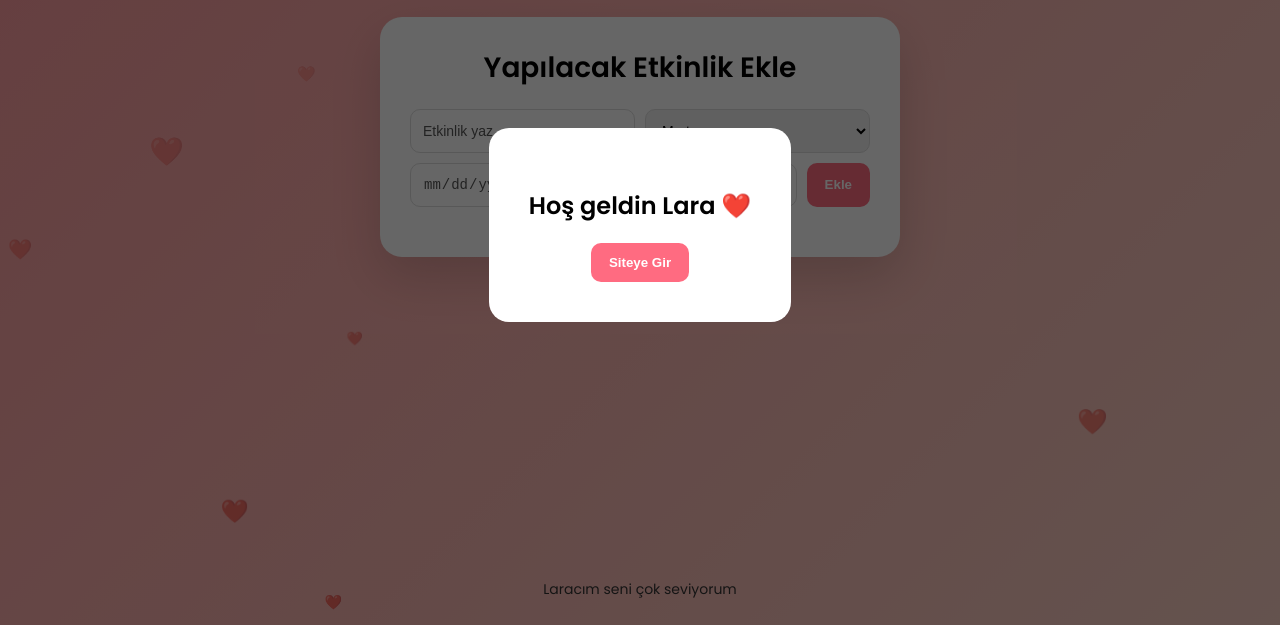
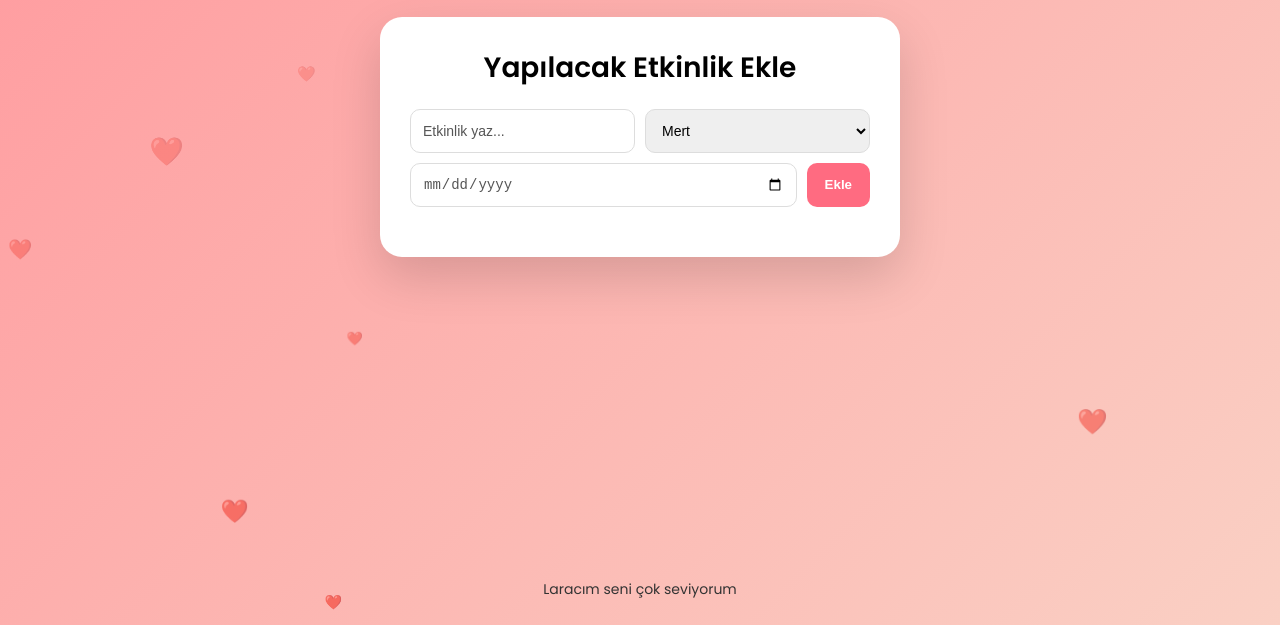
Before and after one commit to MertDenizKarabulut/Mert, a plain HTML site: page index.html in a window 1280 px wide. Both pictures are taken after a click on the button "Siteye Gir". Shown: the part 175-800 px from the top of the page. Drawn offline with Linux system fonts and the light colour scheme; no server answers.

Commit message:
Update index.html

```diff
--- a/index.html
+++ b/index.html
@@ -59,15 +59,11 @@ li{background:#fafafa;border-radius:12px;padding:12px;margin-bottom:10px;display
 footer{margin-top:auto;padding:25px;font-size:14px;color:#333;}
 
 /* Hoş geldin kutucuğu */
-.welcome{
-  position:fixed;
-  top:0; left:0;
-  width:100%; height:100%;
-  background:rgba(0,0,0,0.6);
-  display:flex; align-items:center; justify-content:center;
-  z-index:999;
+#welcome{
+  position:fixed;top:0;left:0;width:100%;height:100%;
+  background:rgba(0,0,0,0.6);display:flex;align-items:center;justify-content:center;z-index:999;
 }
-.welcome-box{background:white;padding:40px;border-radius:20px;text-align:center;max-width:90%;}
+#welcome-box{background:white;padding:40px;border-radius:20px;text-align:center;max-width:90%;}
 
 /* Kalp animasyonları */
 .heart{position:fixed;bottom:-20px;font-size:20px;animation:floatUp 6s linear infinite;opacity:0.7;}
@@ -82,10 +78,10 @@ footer{margin-top:auto;padding:25px;font-size:14px;color:#333;}
 
 <body>
 
-<div class="welcome" id="welcome">
-  <div class="welcome-box">
+<div id="welcome">
+  <div id="welcome-box">
     <h2>Hoş geldin Lara ❤️</h2>
-    <button onclick="startSite()">Siteye Gir</button>
+    <button id="enterBtn">Siteye Gir</button>
   </div>
 </div>
 
@@ -134,16 +130,13 @@ const app = initializeApp(firebaseConfig);
 const db = getDatabase(app);
 
 /* site başlat */
-function startSite(){
-  heartExplosion();
-  const welcome = document.getElementById("welcome");
-  if(welcome){
-    // Saf JS ile kesin kaldırma
-    welcome.style.transition="all 0.5s ease";
-    welcome.style.opacity=0;
-    setTimeout(()=>{welcome.remove();},500);
-  }
-}
+const welcome = document.getElementById("welcome");
+const enterBtn = document.getElementById("enterBtn");
+enterBtn.addEventListener("click",()=>{
+  document.body.style.overflow="auto"; // scroll aç
+  welcome.style.display="none"; // tamamen gizle
+  heartExplosion(); // kalp patlaması
+});
 
 /* kalp patlaması */
 function heartExplosion(){
```
